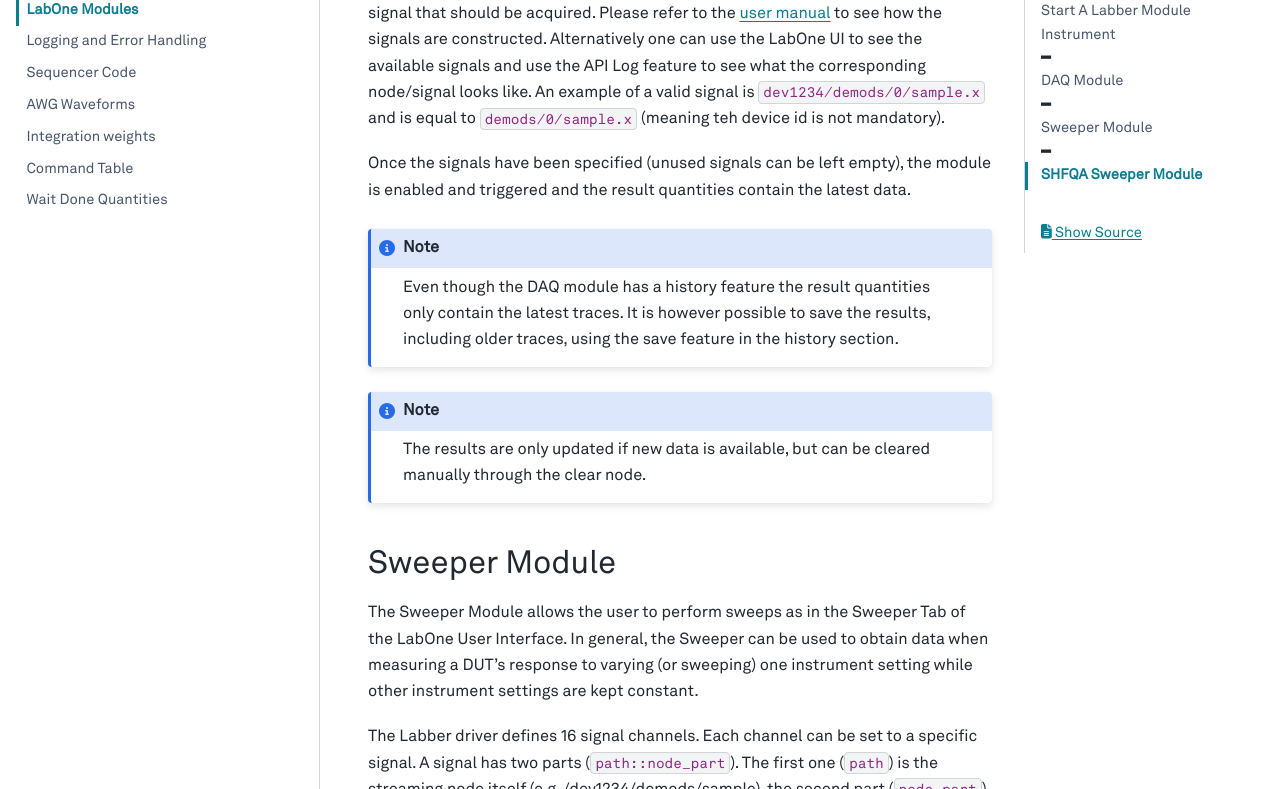
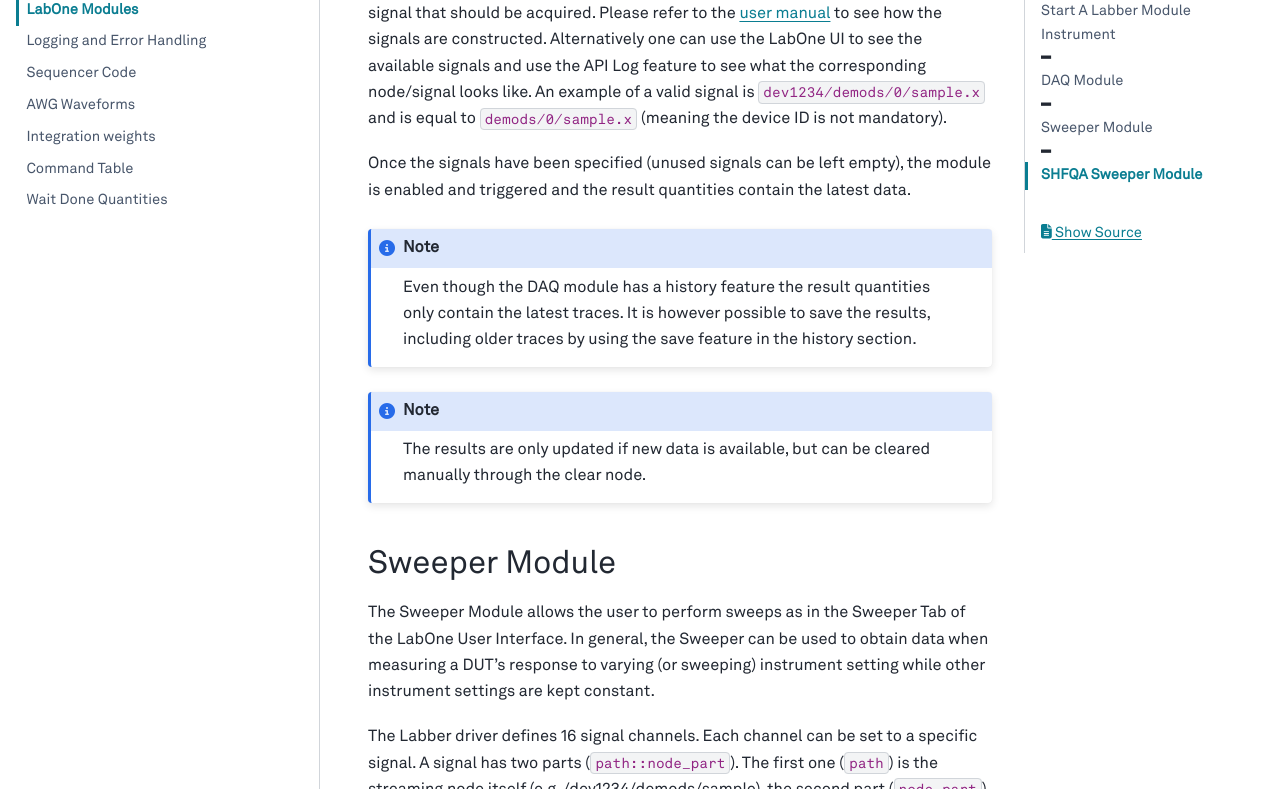
Before and after one commit to zhinst/zhinst-labber, a Sphinx documentation site: the page built from docs/source/features/modules.rst, in a window 1280 px wide and 1400 px high, scrolled down 1358 px. Shown: the part 149-938 px from the top of the window. Built offline with Sphinx 7.4.7 and the PyData theme 0.15.4, drawn with Linux system fonts in a browser that asks for light colours.

Commit message:
docs: Fix spelling mistakes

```diff
--- a/docs/source/features/modules.rst
+++ b/docs/source/features/modules.rst
@@ -59,7 +59,7 @@
 to see the available signals and use the API Log feature to see what the
 corresponding node/signal looks like. An example of a valid signal is
 ``dev1234/demods/0/sample.x`` and is equal to ``demods/0/sample.x`` (meaning
-teh device id is not mandatory).
+the device ID is not mandatory).
 
 Once the signals have been specified (unused signals can be left empty), the
 module is enabled and triggered and the result quantities contain the latest
@@ -69,7 +69,7 @@
 
     Even though the DAQ module has a history feature the result quantities only
     contain the latest traces. It is however possible to save the results,
-    including older traces, using the save feature in the history section.
+    including older traces by using the save feature in the history section.
 
 .. note::
 
@@ -81,7 +81,7 @@
 
 The Sweeper Module allows the user to perform sweeps as in the Sweeper Tab of the
 LabOne User Interface. In general, the Sweeper can be used to obtain data when
-measuring a DUT's response to varying (or sweeping) one instrument setting while
+measuring a DUT's response to varying (or sweeping) instrument setting while
 other instrument settings are kept constant.
 
 The Labber driver defines 16 signal channels. Each channel can be set to a
--- a/docs/source/features/wait_done.rst
+++ b/docs/source/features/wait_done.rst
@@ -18,7 +18,7 @@
 measurement is finished before the results are logged.
 
 All of the wait done quantities have a timeout that prevents the measurement from
-being blocked for to long.
+being blocked for too long.
 
-At after the measurement is finish the quantity is reset automatically to 0 so
+After the measurement is finished the quantity is reset automatically to 0 so
 it can be called again.
```
Also changed, not shown: CHANGELOG.md (+3 -3 lines).
